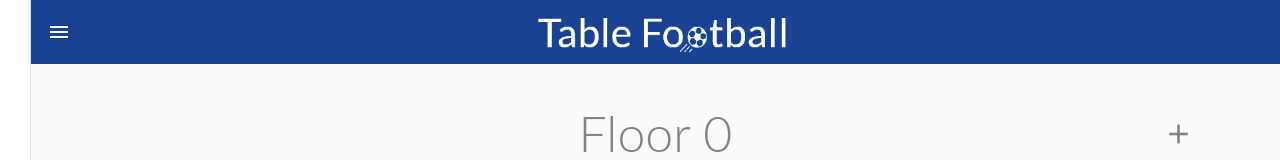
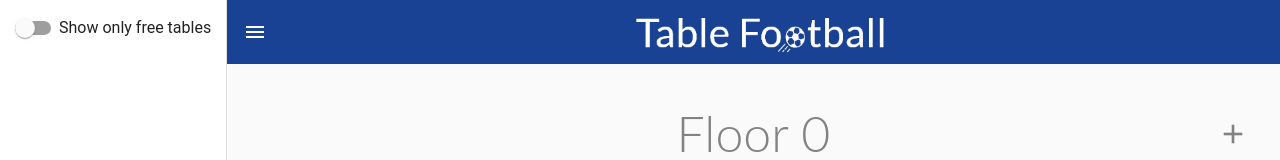
Before and after one commit to nokia-wroclaw/innovativeproject-table-football, an Angular app: page / in a window 1280 px wide. Both pictures are taken after a click on the icon "menu". Shown: the top 160 px of the page. Built offline with nearby package versions, Linux system fonts and the light colour scheme; no server answers.

Commit message:
slide toggle visible

```diff
--- a/src/app/app.component.html
+++ b/src/app/app.component.html
@@ -1,9 +1,9 @@
 <mat-sidenav-container fullscreen>
     <mat-sidenav #sidenav mode="side" closed>
         <div class="container">
-            <!-- <mat-slide-toggle [color]="'primary'" (change)="slideToggleChanged($event)">
+            <mat-slide-toggle [color]="'primary'">
                 Show only free tables
-            </mat-slide-toggle> -->
+            </mat-slide-toggle>
             <img src="assets/innovative_projects.png" class="innovative-projects" *ngIf="smallDevice">
         </div>
     </mat-sidenav>
```
